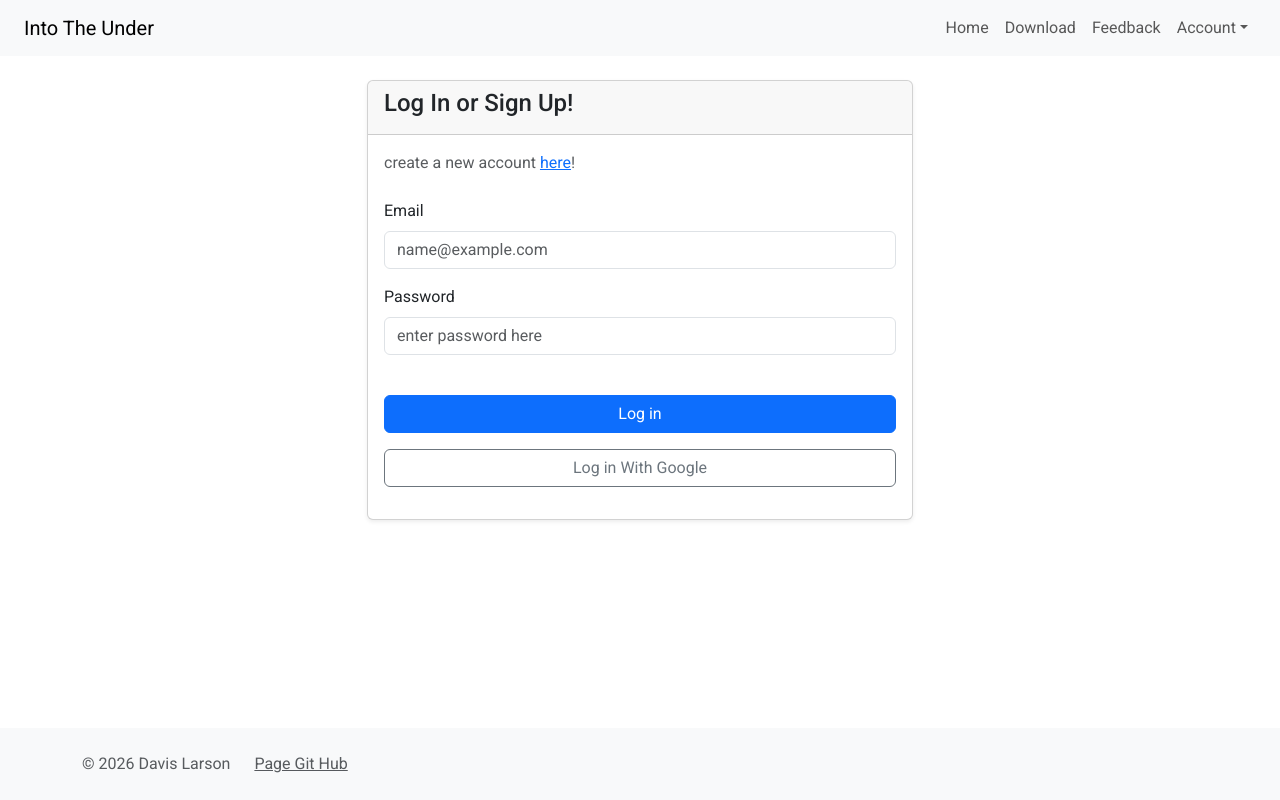
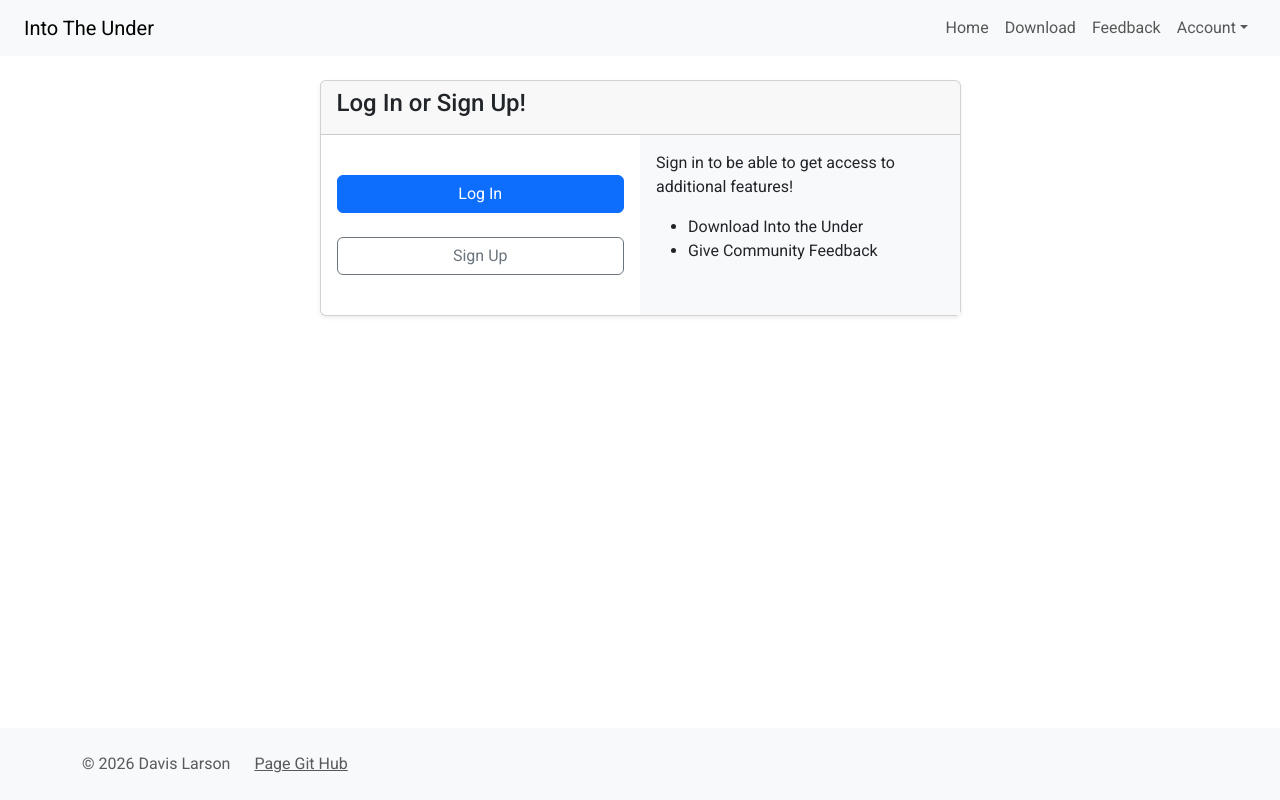
Before and after one commit to davislarson27/intotheunder, a React (Vite) app: page /choose-login in a window 1280 px wide. Built offline with nearby package versions, Linux system fonts and the light colour scheme.

Commit message:
made new page look correct

```diff
--- a/src/choose-login/choose-login.jsx
+++ b/src/choose-login/choose-login.jsx
@@ -5,68 +5,38 @@ import { logInUser } from '../service';
 
 
 export function ChooseLogin({userData, changeUserData}) {
-    const [userEmailInput, setUserEmailInput] = React.useState ("");
-    const [userPasswordInput, setUserPasswordInput] = React.useState ("");
+    const [pagePurpose, changePagePurpose] = React.useState(" to Download")
 
     const navagate = useNavigate();
-
-    function submitLogIn (event) {
-        event.preventDefault();
-        const userEvent = event.target.value;
-
-        const userObject = logInUser(userEmailInput, userPasswordInput);
-
-        if (userObject == null) {
-            alert("username or password is incorrect");
-        } else {
-            changeUserData(userObject);
-            alert(`${userObject.userName} was logged in successfully`);
-            navagate('/profile');
-        }
-    }
-
-    function submitLogInGoogle () {
-        alert("error: google log in is not currently available");
-    }
 
     return (
         <main className="py-4 flex-grow-1">
 
             <div className="container">
                 <div className="row g-4">
-                    <div className="col-10 col-md-6 mx-auto">
+                    <div className="col-10 col-md-7 mx-auto">
 
                         <div className="card shadow-sm">
                             <div className="card-header">
                                 <h4 className="h-4">Log In or Sign Up!</h4>
                             </div>
-                            <div className="card-body">
-                                <form onSubmit={submitLogIn}>
-                                    <div className="mb-4 text-muted">create a new account <NavLink to="/sign-up">here</NavLink>!</div>
-                                    <div className="mb-3">
-                                        <label htmlFor="email" className="form-label">Email</label>
-                                        <input id="email" type="email" name="email" className="form-control" placeholder="name@example.com" onChange={(e) => setUserEmailInput(e.target.value)} required></input>
+                            <div className="card-body p-0">
+                                <div className="row g-0">
+                                    <div className="col-12 col-md-6 p-3">
+                                        <button className="btn btn-primary w-100 mt-4">Log In</button>
+                                        <button className="btn btn-outline-secondary w-100 mt-4 mb-4">Sign Up</button>
                                     </div>
+                                    <div className="col-12 col-md-6 bg-light p-3">
+                                    <p>Sign in to be able to get access to additional features!</p>
+                                        <ul>
+                                            <li>Download Into the Under</li>
+                                            <li>Give Community Feedback</li>
+                                        </ul>
 
-                                    <div className="mb-3">
-                                        <label htmlFor="password" className="form-label">Password</label>
-                                        <input id="password" type="password" name="password" className="form-control" placeholder="enter password here" onChange={(e) => setUserPasswordInput(e.target.value)} required></input>
                                     </div>
-
-                                    <br className="my-3"/>
-
-                                    <div className="mb-3">
-                                        <button type="submit" className="btn btn-primary w-100">Log in</button>
-                                    </div>
-
-                                    <div className="mb-3">
-                                        <button type="button" id="google_login" className="btn btn-outline-secondary w-100" onClick={submitLogInGoogle}>Log in With Google</button>
-                                    </div>
-
-                                </form>
+                                </div>
                             </div>
                         </div>
-
 
                     </div>
                 </div>
--- a/src/download/download.jsx
+++ b/src/download/download.jsx
@@ -247,9 +247,6 @@ function UpdateInfoDisplay ({version, os_type, versionData}) {
     }
 
     const cardElements = [];
-    // cardElements.push(
-    //     <p key={version}><span key={version} className="text-muted">{version} - </span> The {getVersionName()} Update!</p>
-    // )
 
     const updateNotes = getUpdateNotes()
     updateNotes.map(curNote => (
```
